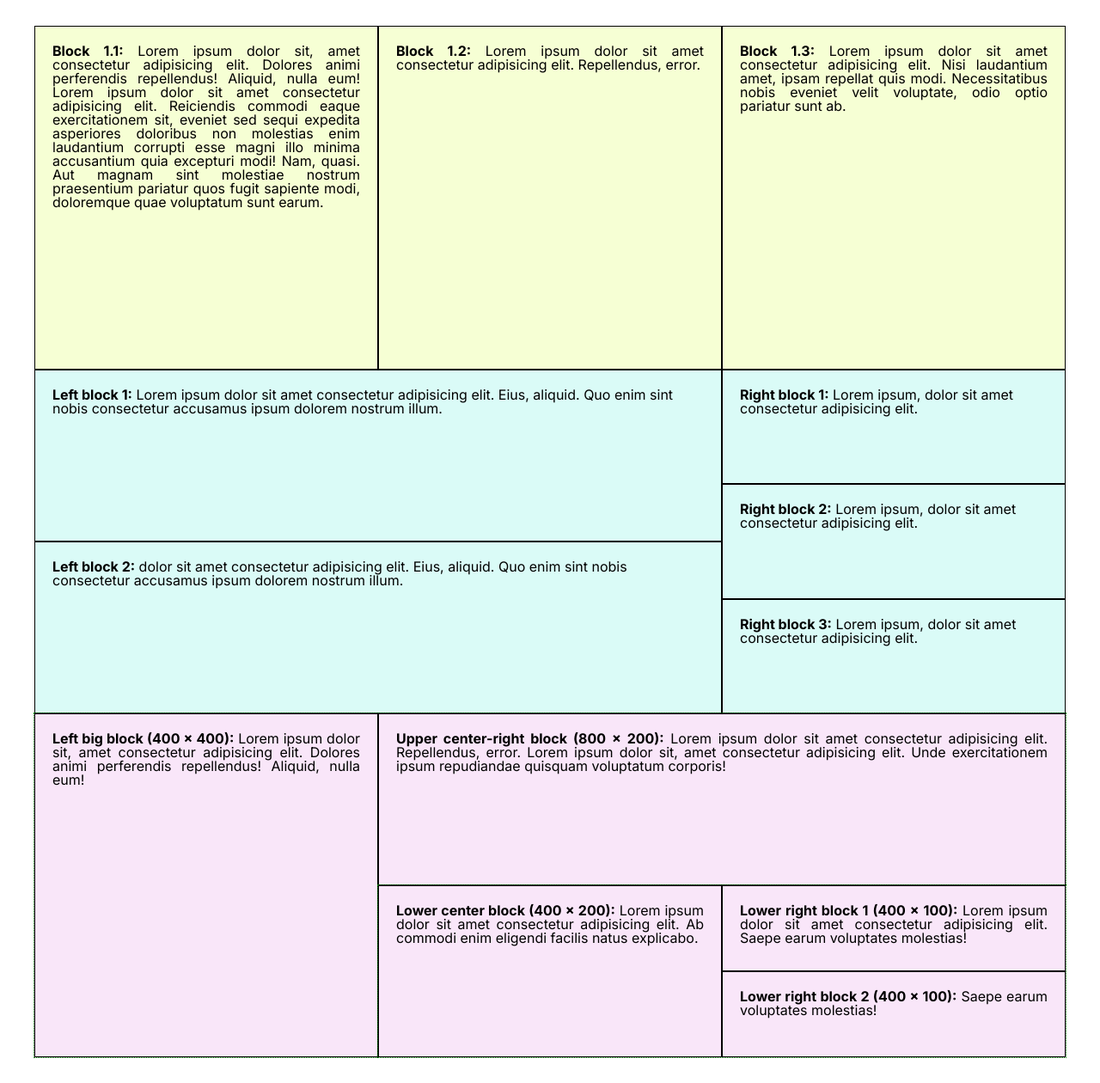
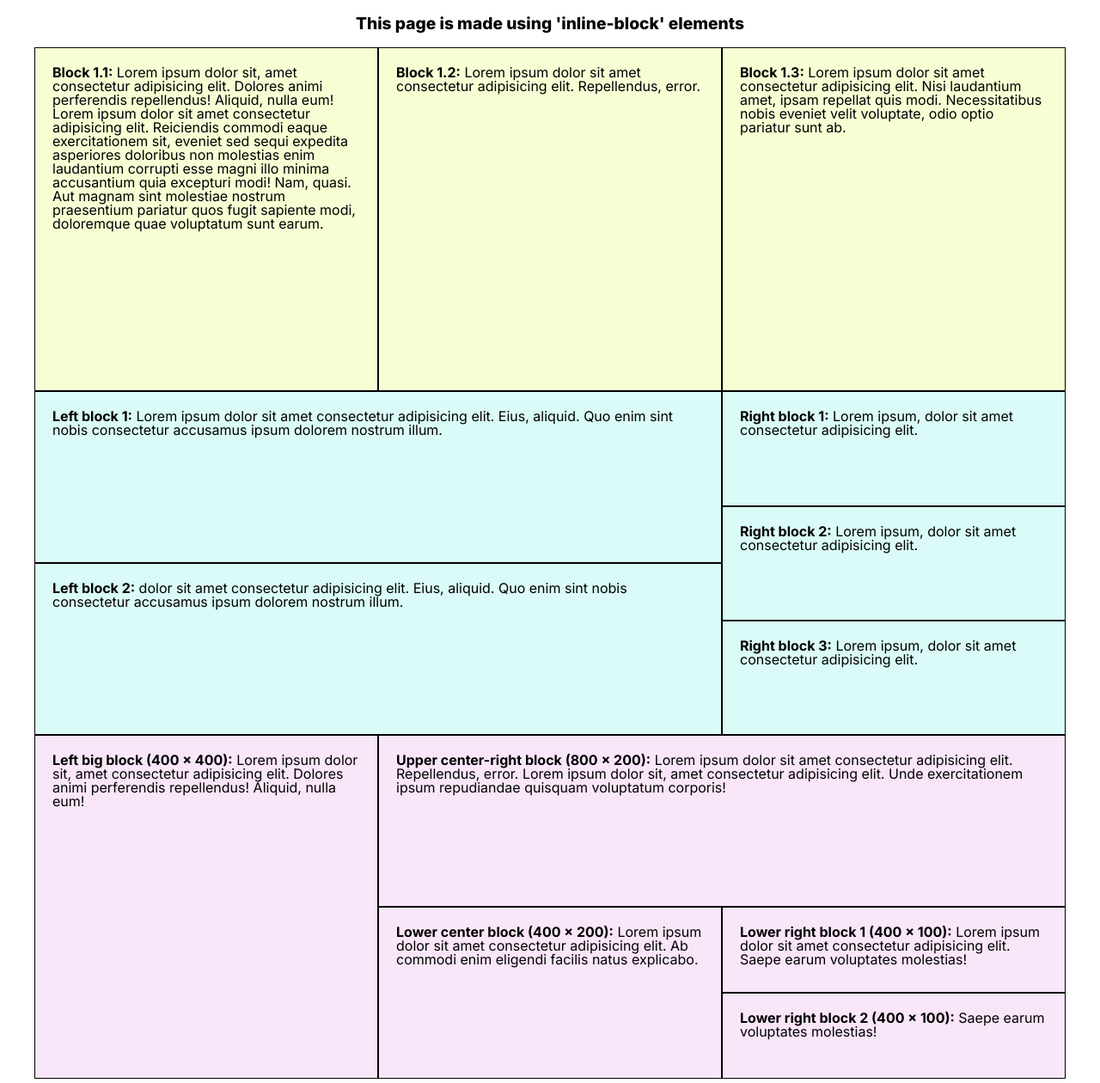
Before and after one commit to YShameko/FE-hw06.1, a plain HTML site: page inline.html in a window 1280 px wide. Shown: the whole page at 86% size. Drawn offline with Linux system fonts and the light colour scheme.

Commit message:
inline-block: styles.css is shortened

```diff
--- a/css/styles.css
+++ b/css/styles.css
@@ -7,141 +7,82 @@
 }
 
 /* ------------------------------------------------------------------------------------------------------------------------- */
-.block-1 {
-    color: #000000;
+.bg-1 {
     background: #F6FFD4;
-    font-size: 0px;
-    font-weight: 400;
-    text-align: justify;
-    margin-top: 30px;
 }
 
-.block-1-1 {
-    border: 1px solid #000000;
+.bg-2 {
+    background: #DAFBF7;
+}
+
+.bg-3 {
+    background: #F9E6F9;
+}
+
+.border {
+    border: 1px solid black;
+}
+
+.fnt-color {
+    color: #000000;
+}
+
+.fnt-sz0 {
+    font-size: 0px;
+}
+
+.fnt-sz-norm {
+    font-size: 16px;
+}
+
+.fnt-norm {
+    font-weight: 400;
+}
+
+.fnt-bold {
+    font-weight: 700;
+}
+
+.inline-block {
+    display: inline-block;
+}
+
+.h-100 {
+    height: 100px;
+}
+
+.h-133 {
+    height: 133.333px;
+}
+
+.h-200 {
+    height: 200px;
+}
+
+.h-400 {
+    height: 400px;
+}
+
+.w-400 {
+    width: 400px;
+}
+
+.w-800 {
+    width: 800px;
+}
+
+.in-pad {
     padding: 20px 20px;
-    width: 400px;
-    height: 400px;
-    font-size: 16px;
-    display: inline-block;
+}
+
+.txt-algn {
+    text-align: justify;
+}
+
+.v-align {
     vertical-align: top;
 }
 
-/* ------------------------------------------------------------------------------------------------------------------------- */
-.block-2 {
-    font-weight: 400;
-    font-size: 0px;
-    background: #DAFBF7;
-    height: 400px;
-}
-
-.block-2-1 {
-    font-size: 16px;
-    width: 800px;
-    height: 400px;
-    display: inline-block;
-    vertical-align: top;
-}
-
-.block-2-1-1 {
-    border: 1px solid black;
-    height: 200px;
-    padding: 20px 20px;
-}
-
-.block-2-2 {
-    width: 400px;
-    height: 400px;
-    display: inline-block;
-}
-
-.block-2-2-1 {
-    border: 1px solid black;
-    height: 133.333px;
-    padding: 20px 20px;
-    font-size: 16px;
-}
-/* ------------------------------------------------------------------------------------------------------------------------- */
-.block-3 {
-    outline: 1px dotted green;
-    color: #000000;
-    background: #F9E6F9;
-    font-size: 0px;
-    font-weight: 400;
-    text-align: justify;
-    margin-bottom: 30px;
-}
-
-.block-3-1 {
-    border: 1px solid #000000;
-    width: 400px;
-    height: 400px;
-    font-size: 0px;
-    display: inline-block;
-    vertical-align: top;
-}
-
-.block-3-1-1 {
-    padding: 20px 20px;
-    font-size: 16px;
-}
-
-.block-3-2 {
-    width: 800px;
-    height: 400px;
-    font-size: 0px;
-    display: inline-block;
-    vertical-align: top;
-}
-
-.block-3-2-1 {
-    border: 1px solid #000000;
-    width: 800px;
-    height: 200px;
-    font-size: 0px;
-}
-
-.block-3-2-1-1 {
-    padding: 20px 20px;
-    font-size: 16px;
-}
-
-.block-3-2-2 {
-    outline: 1px dotted green;
-    width: 800px;
-    height: 200px;
-    font-size: 0px;
-    display: inline-block;
-    vertical-align: top;
-}
-
-.block-3-2-2-1 {
-    border: 1px solid #000000;
-    width: 400px;
-    height: 200px;
-    font-size: 0px;
-    display: inline-block;
-    vertical-align: top;
-}
-
-.block-3-2-2-1-1 {
-    padding: 20px 20px;
-    font-size: 16px;
-}
-
-.block-3-2-2-2 {
-    width: 400px;
-    height: 200px;
-    font-size: 0px;
-    display: inline-block;
-    vertical-align: top;
-}
-
-.block-3-2-2-2-1 {
-    border: 1px solid #000000;
-    height: 100px;
-    padding: 20px 20px;
-    font-size: 16px;
-}
 /* ------------------------------------------------------------------------------------------------------------------------- */
 .index_page {
     max-width: 1200px;
@@ -150,6 +91,7 @@
 
 .main_button {
     padding: 16px 16px;
+    border: 3px black;
     border-radius: 6px;
     color: black;
     background: darkgray;
@@ -159,6 +101,9 @@
     text-align: center;
 }
 
-.bold-fnt {
-    font-weight: 700;
+h1 {
+    font-size: larger;
+    font-weight: 800;
+    text-align: center;
+    padding: 18px;
 }
--- a/inline.html
+++ b/inline.html
@@ -9,76 +9,79 @@
 </head>
 <body>
     <div class="container">
-        <div class="block-1">
-            <div class="block-1-1">
-                <span class="bold-fnt">Block 1.1:</span> Lorem ipsum dolor sit, amet consectetur adipisicing elit. Dolores animi perferendis repellendus!
+        <h1>
+            This page is made using 'inline-block' elements
+        </h1>
+        <div class="bg-1 fnt-sz0 fnt-color fnt-norm">
+            <div class="fnt-sz-norm border inline-block in-pad w-400 h-400 v-align">
+                <span class="fnt-bold">Block 1.1:</span> Lorem ipsum dolor sit, amet consectetur adipisicing elit. Dolores animi perferendis repellendus!
                 Aliquid, nulla eum! Lorem ipsum dolor sit amet consectetur adipisicing elit. Reiciendis commodi eaque exercitationem sit,
                  eveniet sed sequi expedita asperiores doloribus non molestias enim laudantium corrupti esse magni illo minima
                  accusantium quia excepturi modi! Nam, quasi. Aut magnam sint molestiae nostrum praesentium pariatur quos fugit
                  sapiente modi, doloremque quae voluptatum sunt earum.
             </div>
 
-            <div class="block-1-1">
-                <span class="bold-fnt">Block 1.2:</span> Lorem ipsum dolor sit amet consectetur adipisicing elit. Repellendus, error.
+            <div class="fnt-sz-norm border inline-block in-pad w-400 h-400 v-align">
+                <span class="fnt-bold">Block 1.2:</span> Lorem ipsum dolor sit amet consectetur adipisicing elit. Repellendus, error.
             </div>
-            <div class="block-1-1">
-                <span class="bold-fnt">Block 1.3:</span> Lorem ipsum dolor sit amet consectetur adipisicing elit. Nisi laudantium amet, ipsam repellat quis modi.
+            <div class="fnt-sz-norm border inline-block in-pad w-400 h-400 v-align">
+                <span class="fnt-bold">Block 1.3:</span> Lorem ipsum dolor sit amet consectetur adipisicing elit. Nisi laudantium amet, ipsam repellat quis modi.
                 Necessitatibus nobis eveniet velit voluptate, odio optio pariatur sunt ab.
             </div>
         </div>
         <!-- *************************************************************************************************** -->
-        <div class="block-2">
-            <div class="block-2-1">
-                <div class="block-2-1-1">
-                    <span class="bold-fnt">Left block 1:</span> Lorem ipsum dolor sit amet consectetur adipisicing elit. Eius, aliquid. Quo enim sint nobis consectetur
+        <div class="bg-2 fnt-sz0 fnt-color fnt-norm">
+            <div class="inline-block w-800 h-400  v-align">
+                <div class="fnt-sz-norm in-pad h-200 border">
+                    <span class="fnt-bold">Left block 1:</span> Lorem ipsum dolor sit amet consectetur adipisicing elit. Eius, aliquid. Quo enim sint nobis consectetur
                     accusamus ipsum dolorem nostrum illum.
                 </div>
-                <div  class="block-2-1-1">
-                    <span class="bold-fnt">Left block 2:</span> dolor sit amet consectetur adipisicing elit. Eius, aliquid. Quo enim sint nobis consectetur
+                <div  class="fnt-sz-norm in-pad h-200 border">
+                    <span class="fnt-bold">Left block 2:</span> dolor sit amet consectetur adipisicing elit. Eius, aliquid. Quo enim sint nobis consectetur
                     accusamus ipsum dolorem nostrum illum.
                 </div>
             </div>
 
-            <div class="block-2-2">
-                <div class="block-2-2-1">
-                    <span class="bold-fnt">Right block 1:</span> Lorem ipsum, dolor sit amet consectetur adipisicing elit.
+            <div class="inline-block w-400 v-align">
+                <div class="fnt-sz-norm in-pad h-133 border">
+                    <span class="fnt-bold">Right block 1:</span> Lorem ipsum, dolor sit amet consectetur adipisicing elit.
                 </div>
-                <div class="block-2-2-1">
-                    <span class="bold-fnt">Right block 2:</span> Lorem ipsum, dolor sit amet consectetur adipisicing elit.
+                <div class="fnt-sz-norm in-pad h-133 border">
+                    <span class="fnt-bold">Right block 2:</span> Lorem ipsum, dolor sit amet consectetur adipisicing elit.
                 </div>
-                <div class="block-2-2-1">
-                    <span class="bold-fnt">Right block 3:</span> Lorem ipsum, dolor sit amet consectetur adipisicing elit.
+                <div class="fnt-sz-norm in-pad h-133 border">
+                    <span class="fnt-bold">Right block 3:</span> Lorem ipsum, dolor sit amet consectetur adipisicing elit.
                 </div>
             </div>
         </div>
         <!-- *************************************************************************************************** -->
-        <div class="block-3">
-            <div class="block-3-1">
-                <div class="block-3-1-1">
-                    <span class="bold-fnt">Left big block (400 x 400):</span> Lorem ipsum dolor sit, amet consectetur adipisicing elit. Dolores animi perferendis repellendus! Aliquid, nulla eum!
+        <div class="bg-3 fnt-sz0 fnt-color fnt-norm">
+            <div class="inline-block v-align">
+                <div class="fnt-sz-norm in-pad border w-400 h-400">
+                    <span class="fnt-bold">Left big block (400 x 400):</span> Lorem ipsum dolor sit, amet consectetur adipisicing elit. Dolores animi perferendis repellendus! Aliquid, nulla eum!
                 </div>
             </div>
 
-            <div class="block-3-2">
-                <div class="block-3-2-1">
-                    <div class="block-3-2-1-1">
-                        <span class="bold-fnt">Upper center-right block (800 x 200):</span> Lorem ipsum dolor sit amet consectetur adipisicing elit. Repellendus, error.
+            <div class="inline-block v-align">
+                <div class="w-800 h-200">
+                    <div class="fnt-sz-norm in-pad border w-800 h-200">
+                        <span class="fnt-bold">Upper center-right block (800 x 200):</span> Lorem ipsum dolor sit amet consectetur adipisicing elit. Repellendus, error.
                         Lorem ipsum dolor sit, amet consectetur adipisicing elit. Unde exercitationem ipsum repudiandae quisquam voluptatum
                         corporis!
                     </div>
                 </div>
-                <div class="block-3-2-2">
-                    <div class="block-3-2-2-1">
-                        <div class="block-3-2-2-1-1">
-                            <span class="bold-fnt">Lower center block (400 x 200):</span> Lorem ipsum dolor sit amet consectetur adipisicing elit. Ab commodi enim eligendi facilis natus explicabo.
+                <div class="w-800 h-200">
+                    <div class="inline-block v-align">
+                        <div class="fnt-sz-norm in-pad border w-400 h-200">
+                            <span class="fnt-bold">Lower center block (400 x 200):</span> Lorem ipsum dolor sit amet consectetur adipisicing elit. Ab commodi enim eligendi facilis natus explicabo.
                         </div>
                     </div>
-                    <div class="block-3-2-2-2">
-                        <div class="block-3-2-2-2-1">
-                            <span class="bold-fnt">Lower right block 1 (400 x 100):</span> Lorem ipsum dolor sit amet consectetur adipisicing elit. Saepe earum voluptates molestias!
+                    <div class="inline-block v-align">
+                        <div class="fnt-sz-norm in-pad border w-400 h-100">
+                            <span class="fnt-bold">Lower right block 1 (400 x 100):</span> Lorem ipsum dolor sit amet consectetur adipisicing elit. Saepe earum voluptates molestias!
                         </div>
-                        <div class="block-3-2-2-2-1">
-                            <span class="bold-fnt">Lower right block 2 (400 x 100):</span> Saepe earum voluptates molestias!
+                        <div class="fnt-sz-norm in-pad border w-400 h-100">
+                            <span class="fnt-bold">Lower right block 2 (400 x 100):</span> Saepe earum voluptates molestias!
                         </div>
                     </div>
                 </div>
```
Also changed, not shown: float.html (+1 -1 lines), index.html (+3 -0 lines).
